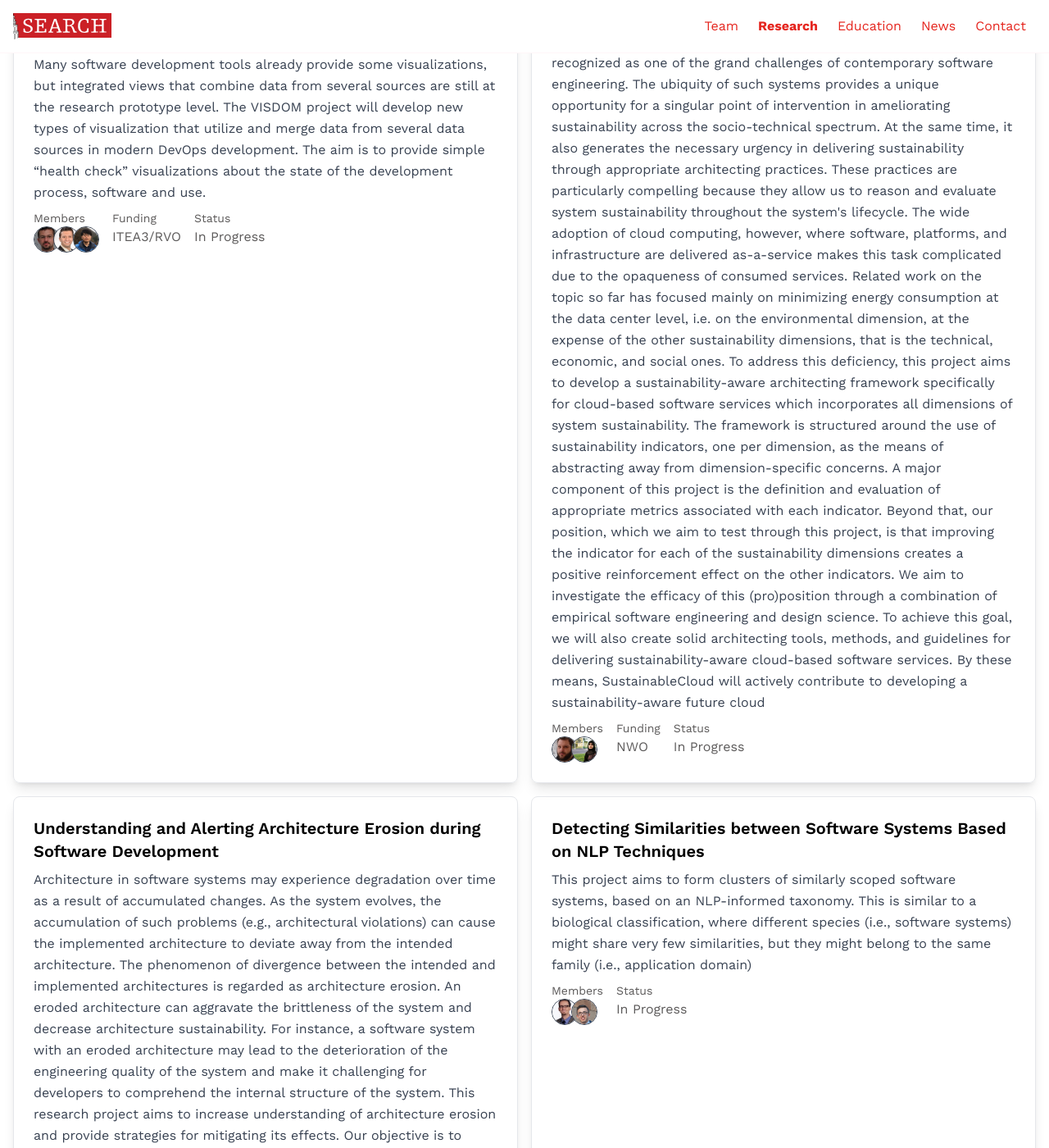
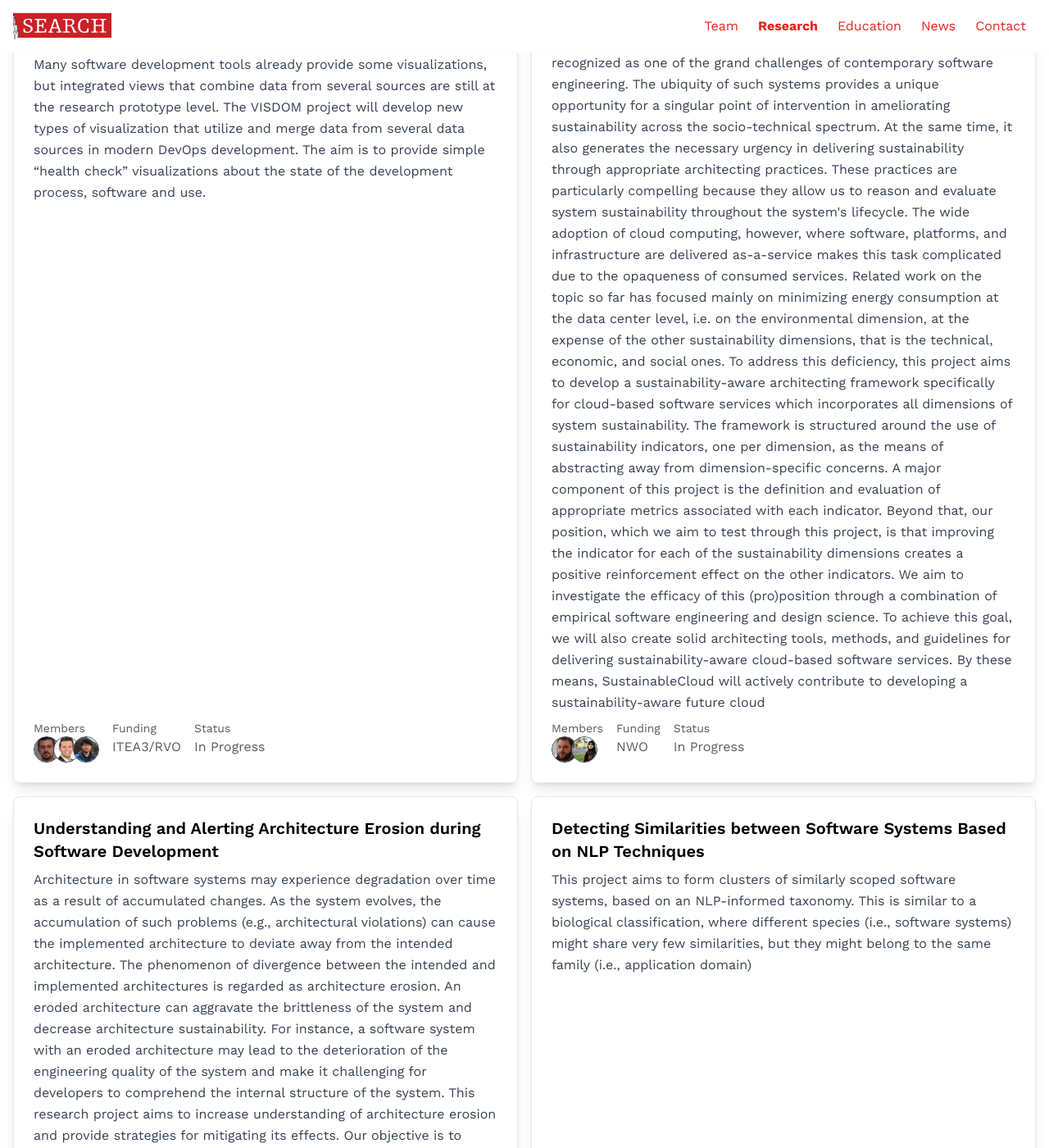
Before and after one commit to search-rug/search-rug.github.io, a Jekyll site: the page built from research.md, in a window 1280 px wide and 1400 px high, scrolled down 275 px. Shown: the whole window at 82% size. Built offline with Jekyll 4.4.1, drawn with Linux system fonts in a browser that asks for light colours; nearby versions of some CDN libraries; some web fonts are replaced.

Commit message:
refactor: fix visual bugs with cards

```diff
--- a/_includes/research-project-card.html
+++ b/_includes/research-project-card.html
@@ -1,9 +1,9 @@
 <!--Set clickable=true for an indication when hovering-->
-<article class="rounded-lg border p-6 shadow-lg {% if include.clickable %} transition transform hover:scale-105 cursor-pointer {% endif %}">
-  <div class="flex flex-col gap-2">
+<article class="rounded-lg border p-6 shadow-lg {% if include.clickable %} transition transform hover:scale-[102%] cursor-pointer {% endif %}">
+  <div class="flex flex-col gap-2 h-full">
     <h3 class="text-xl font-semibold">{{ project.name }}</h3>
 
-    <p class="text-gray-700">
+    <p class="text-gray-700 flex-grow">
       {{ project.short }}
     </p>
 
--- a/_sass/components/_project-card.scss
+++ b/_sass/components/_project-card.scss
@@ -14,7 +14,6 @@
   border-width: 1px;
   border-radius: 0.75rem;
   border-color: #e5e7eb;
-  max-width: 32rem;
   height: 100%;
 
   transition: transform;
```
